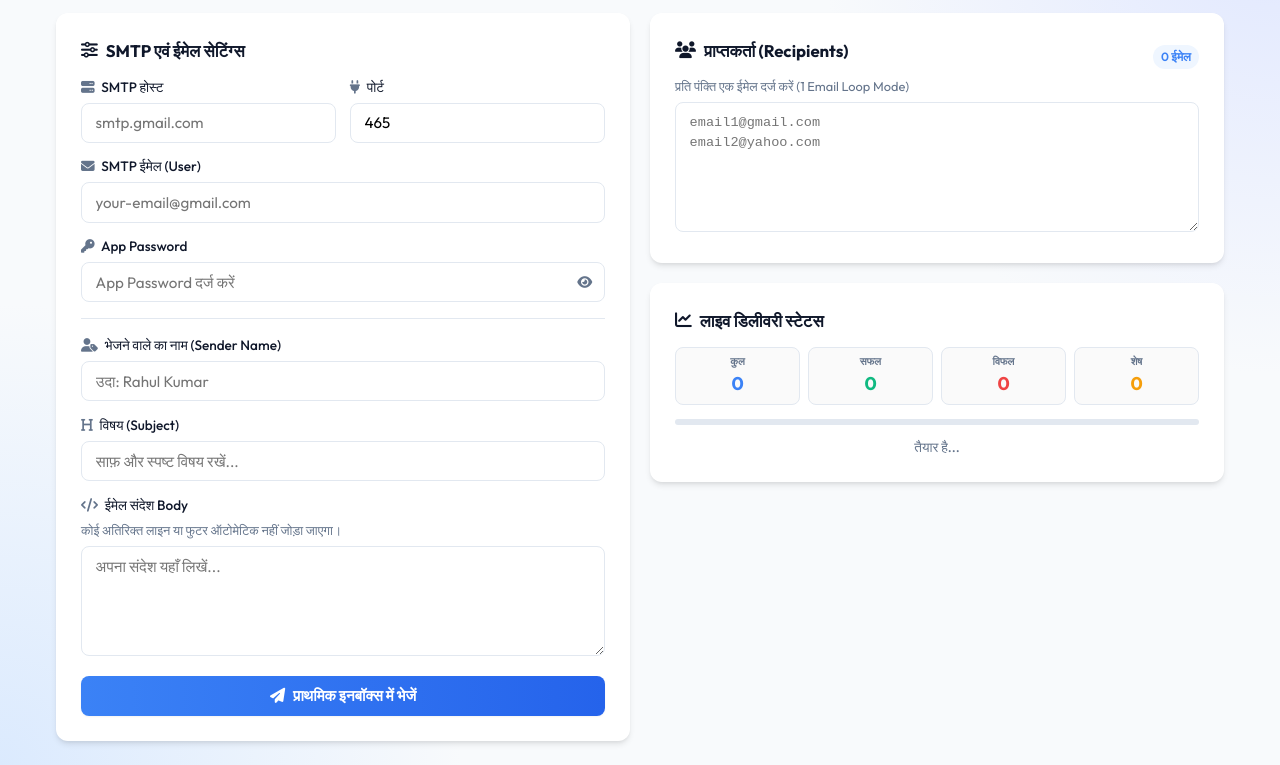
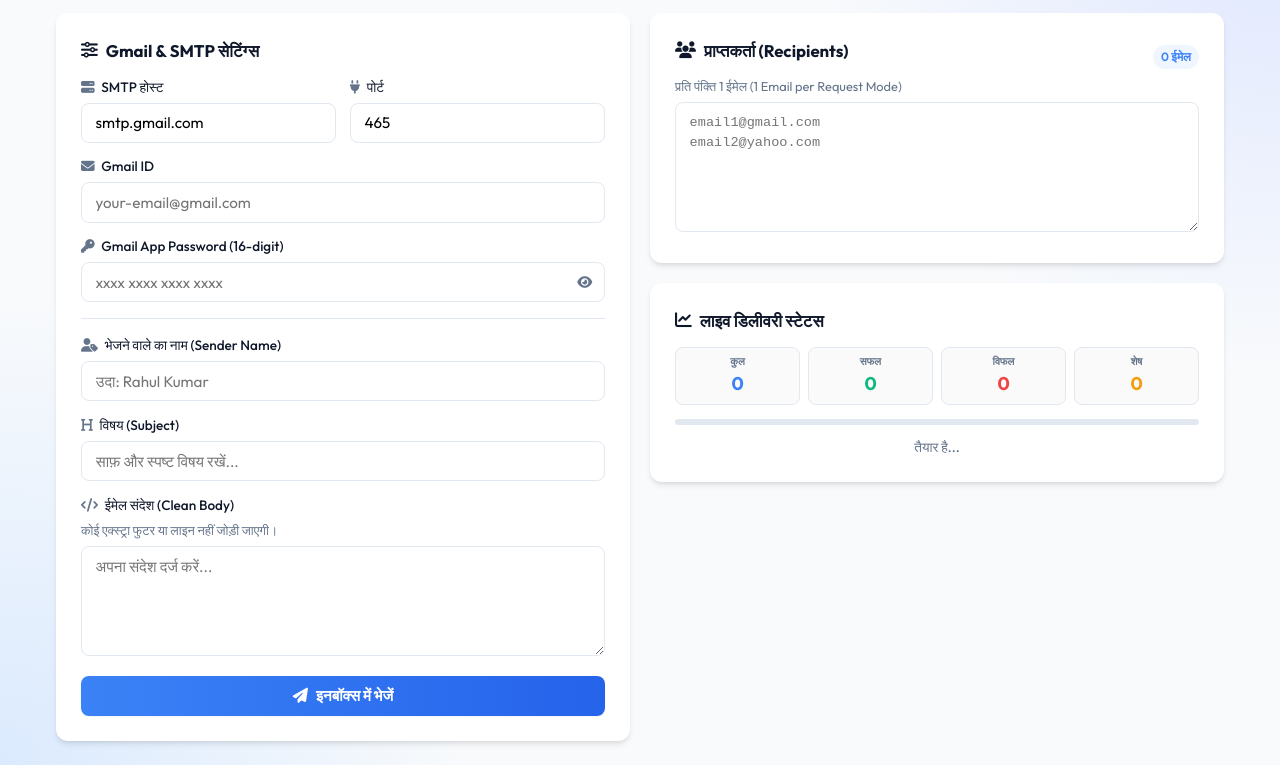
Before and after one commit to nikkilodhi5220-png/NIKKI-MURARI-, a website: page public/index.html in a window 1280 px wide. Shown: the part 88-853 px from the top of the page. Drawn offline with Linux system fonts and the light colour scheme.

Commit message:
Update index.html

```diff
--- a/public/index.html
+++ b/public/index.html
@@ -12,38 +12,41 @@
 </head>
 <body>
 
-    <!-- APP CONTAINER (सीधे ओपन होगा) -->
+    <!-- APP CONTAINER -->
     <div class="app-container">
         <header class="app-header">
             <h1><i class="fa-solid fa-paper-plane"></i> Inbox Direct Mailer</h1>
+            <button id="logout-btn" class="logout-header-btn">
+                <i class="fa-solid fa-right-from-bracket"></i> <span id="logout-text">लॉग आउट</span>
+            </button>
         </header>
 
         <div class="dashboard-grid">
             <!-- LEFT COLUMN -->
             <div class="composer-card card">
-                <h3><i class="fa-solid fa-sliders"></i> SMTP एवं ईमेल सेटिंग्स</h3>
+                <h3><i class="fa-solid fa-sliders"></i> Gmail & SMTP सेटिंग्स</h3>
 
                 <form id="email-form">
                     <div class="form-row">
                         <div class="form-group half">
                             <label><i class="fa-solid fa-server"></i> SMTP होस्ट</label>
-                            <input type="text" id="smtp-host" placeholder="smtp.gmail.com" required>
+                            <input type="text" id="smtp-host" value="smtp.gmail.com" placeholder="smtp.gmail.com" required>
                         </div>
                         <div class="form-group half">
                             <label><i class="fa-solid fa-plug"></i> पोर्ट</label>
-                            <input type="text" id="smtp-port" placeholder="465 या 587" value="465" required>
+                            <input type="text" id="smtp-port" value="465" placeholder="465 या 587" required>
                         </div>
                     </div>
 
                     <div class="form-group">
-                        <label><i class="fa-solid fa-envelope"></i> SMTP ईमेल (User)</label>
+                        <label><i class="fa-solid fa-envelope"></i> Gmail ID</label>
                         <input type="email" id="smtp-user" placeholder="your-email@gmail.com" required>
                     </div>
 
                     <div class="form-group">
-                        <label><i class="fa-solid fa-key"></i> App Password</label>
+                        <label><i class="fa-solid fa-key"></i> Gmail App Password (16-digit)</label>
                         <div class="password-wrapper">
-                            <input type="password" id="smtp-pass" placeholder="App Password दर्ज करें" required>
+                            <input type="password" id="smtp-pass" placeholder="xxxx xxxx xxxx xxxx" required>
                             <button type="button" id="toggle-pass" class="icon-button">
                                 <i class="fa-solid fa-eye"></i>
                             </button>
@@ -63,13 +66,13 @@
                     </div>
 
                     <div class="form-group">
-                        <label><i class="fa-solid fa-code"></i> ईमेल संदेश Body</label>
-                        <p class="help-subtext">कोई अतिरिक्त लाइन या फुटर ऑटोमेटिक नहीं जोड़ा जाएगा।</p>
-                        <textarea id="message-body" placeholder="अपना संदेश यहाँ लिखें..." required></textarea>
+                        <label><i class="fa-solid fa-code"></i> ईमेल संदेश (Clean Body)</label>
+                        <p class="help-subtext">कोई एक्स्ट्रा फुटर या लाइन नहीं जोड़ी जाएगी।</p>
+                        <textarea id="message-body" placeholder="अपना संदेश दर्ज करें..." required></textarea>
                     </div>
 
                     <button type="submit" id="send-btn" class="btn btn-primary btn-block">
-                        <i class="fa-solid fa-paper-plane"></i> प्राथमिक इनबॉक्स में भेजें
+                        <i class="fa-solid fa-paper-plane"></i> इनबॉक्स में भेजें
                     </button>
                 </form>
             </div>
@@ -81,7 +84,7 @@
                         <h3><i class="fa-solid fa-users"></i> प्राप्तकर्ता (Recipients)</h3>
                         <span id="recipient-count" class="badge">0 ईमेल</span>
                     </div>
-                    <p class="help-subtext">प्रति पंक्ति एक ईमेल दर्ज करें (1 Email Loop Mode)</p>
+                    <p class="help-subtext">प्रति पंक्ति 1 ईमेल (1 Email per Request Mode)</p>
                     <textarea id="recipients-input" placeholder="email1@gmail.com&#10;email2@yahoo.com" required></textarea>
                 </div>
 
```
